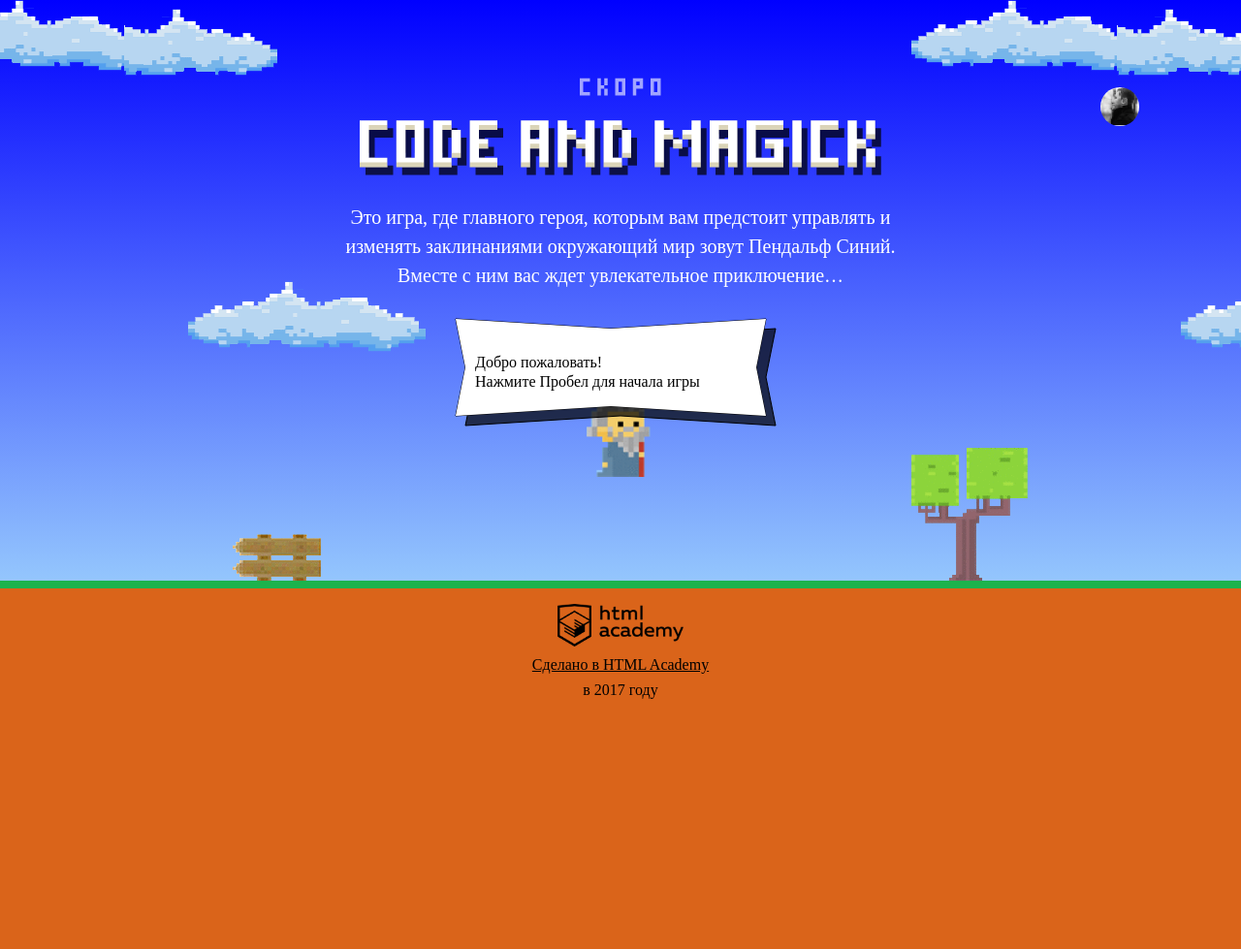
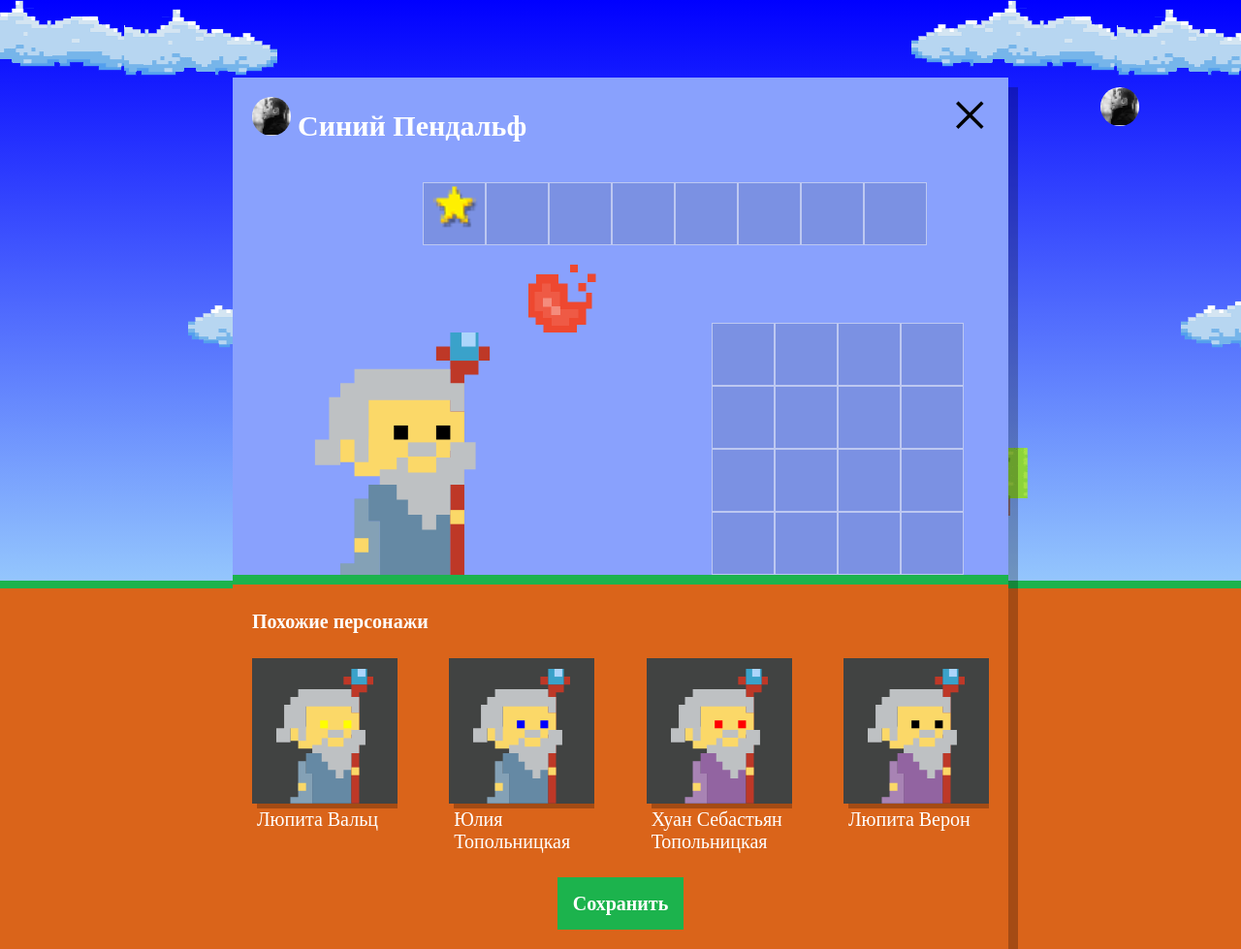
Before and after one commit to avylando/Code-and-magic, a website: page index.html in a window 1280 px wide. Shown: the whole page at 97% size. Before the commit the page ends 800 px from the top, so only its background shows below. Drawn offline with Linux system fonts and the light colour scheme; a web font is replaced by a local one.

Commit message:
Setup window

```diff
--- a/index.html
+++ b/index.html
@@ -206,6 +206,7 @@
     return height * 0.33;
   };
 </script>
+<script src="js/setup.js"></script>
 <script src="js/stat.js"></script>
 <script src="js/game.js"></script>
 
--- /dev/null
+++ b/js/setup.js
@@ -0,0 +1,40 @@
+'use strict';
+
+var setupWindow = document.querySelector('.setup');
+var similarTemplate = document.querySelector('#similar-wizard-template').content;
+var similarList = document.querySelector('.setup-similar-list');
+var similarWizard = similarTemplate.querySelector('.setup-similar-item');
+var WIZARD_NAMES = ['Иван', 'Хуан Себастьян', 'Мария', 'Кристоф', 'Виктор', 'Юлия', 'Люпита', 'Вашингтон'];
+var WIZARD_SURNAMES = ['да Марья', 'Верон', 'Мирабелла', 'Вальц', 'Онопко', 'Топольницкая', 'Нионго', 'Ирвинг'];
+var COAT_COLORS = ['rgb(101, 137, 164)', 'rgb(241, 43, 107)', 'rgb(146, 100, 161)', 'rgb(56, 159, 117)', 'rgb(215, 210, 55)', 'rgb(0, 0, 0)'];
+var EYES_COLORS = ['black', 'red', 'blue', 'yellow', 'green'];
+var WIZARDS = [];
+
+setupWindow.classList.remove('hidden');
+
+var generateWizard = function(wizard) {
+  var wizardElement = similarWizard.cloneNode(true);
+  wizardElement.querySelector('.setup-similar-label').textContent = wizard.name + ' ' + wizard.surname;
+  wizardElement.querySelector('.wizard-coat').style.fill = wizard.coatColor;
+  wizardElement.querySelector('.wizard-eyes').style.fill = wizard.eyesColor;
+
+  return wizardElement;
+}
+
+var fragment = document.createDocumentFragment();
+
+for (var i = 0; i < 4; i++) {
+  var wizard = {
+    name: WIZARD_NAMES[Math.floor(Math.random() * (WIZARD_NAMES.length - 1))],
+    surname: WIZARD_SURNAMES[Math.floor(Math.random() * (WIZARD_SURNAMES.length - 1))],
+    coatColor: COAT_COLORS[Math.floor(Math.random() * (COAT_COLORS.length - 1))],
+    eyesColor: EYES_COLORS[Math.floor(Math.random() * (EYES_COLORS.length - 1))]
+  };
+
+  WIZARDS[i] = wizard;
+
+  fragment.appendChild(generateWizard(WIZARDS[i]));
+};
+
+similarList.appendChild(fragment);
+setupWindow.querySelector('.setup-similar').classList.remove('hidden');
```
